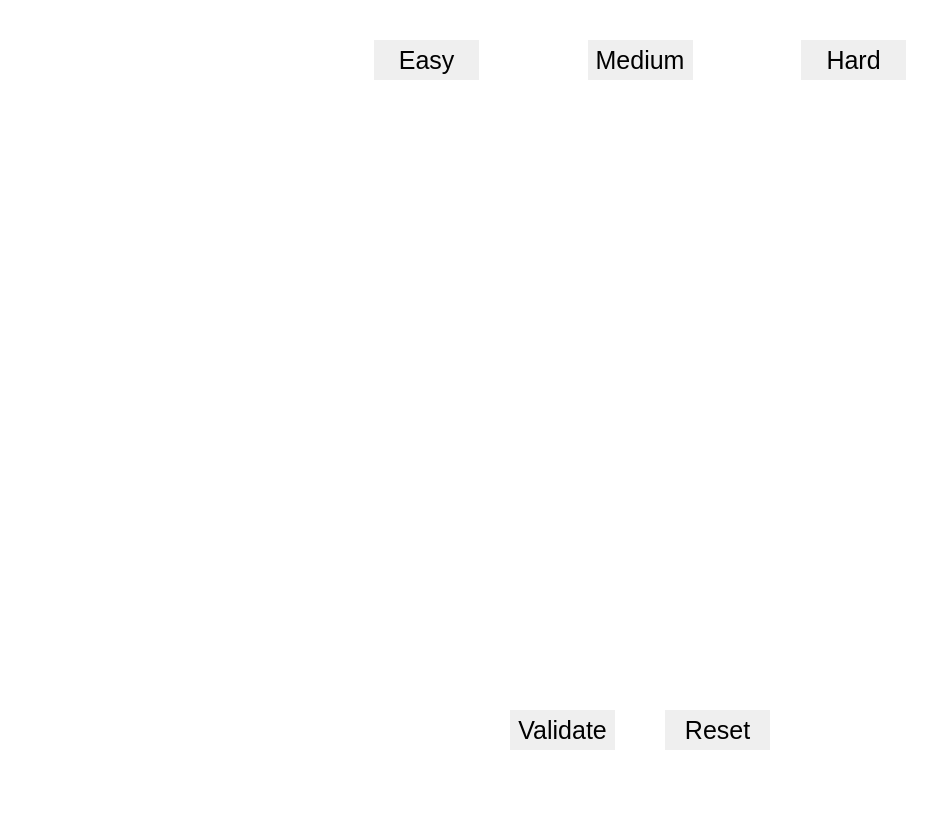
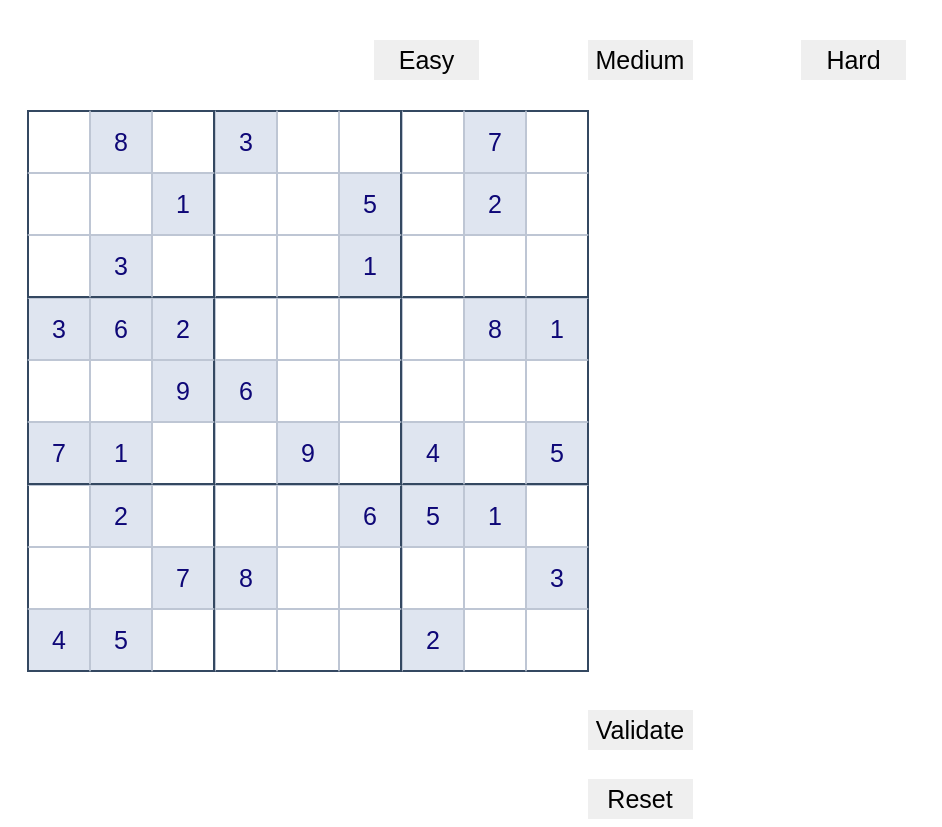
Before and after one commit to edyst/sudoku-edyst-wamika569, a plain HTML site: page index.html in a window 1280 px wide. Shown: the part 95-922 px from the top of the page, without its empty margins (0-942 px from the left). Before the commit the page ends 853 px from the top, so only its background shows below. Drawn offline with Linux system fonts and the light colour scheme; files that its build step writes are made by us from their sources.

Commit message:
Update index.html

```diff
--- a/index.html
+++ b/index.html
@@ -6,8 +6,8 @@
     <meta name="viewport" content="width=device-width, initial-scale=1.0">
     <title>SUDOKU</title>
     <link rel="icon" sizes="192x192" href="https://pbs.twimg.com/profile_images/1047734344327077888/fB9vXLeW_400x400.jpg">
-    <link rel="stylesheet" href="./assets/styles.css">
-    <script type="text/javascript" src="./assets/script.js"></script>
+    <link rel="stylesheet" href="styles.css">
+    <script type="text/javascript" src="script.js"></script>
 </head>
 <body>
     <h1 class="title">SUDOKU</h1>
@@ -18,10 +18,10 @@
             <button id="hard" onClick="changeDifficulty(3)">Hard</button>
         </div>
     </div>
-    <div class="game">
+    <div class="games">
         <div id="board"></div>
     </div>
-    <div class="resval">
+    <div class="resvals">
         <center><button class="val" onClick="validate()">Validate</button></center>
         <br>
         <center><button class="val" onClick="reset()">Reset</button></center>
```
